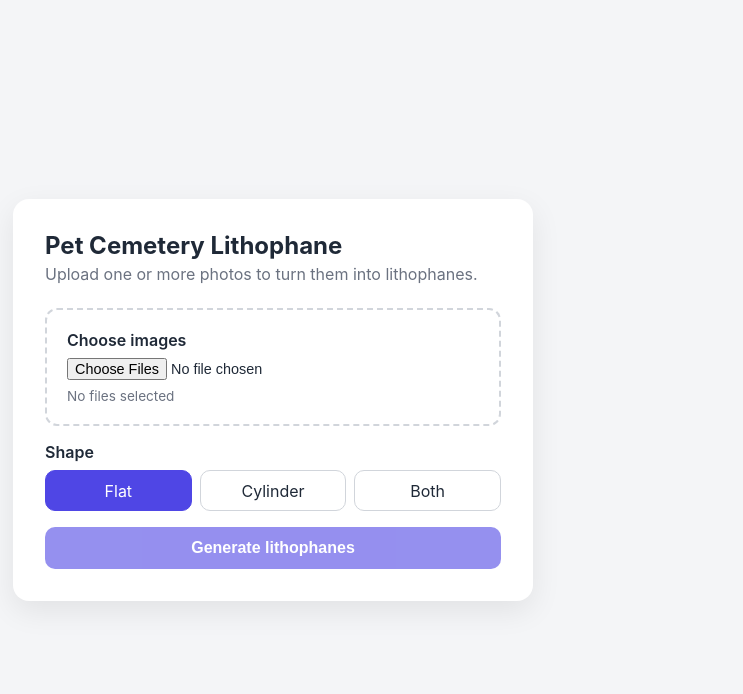
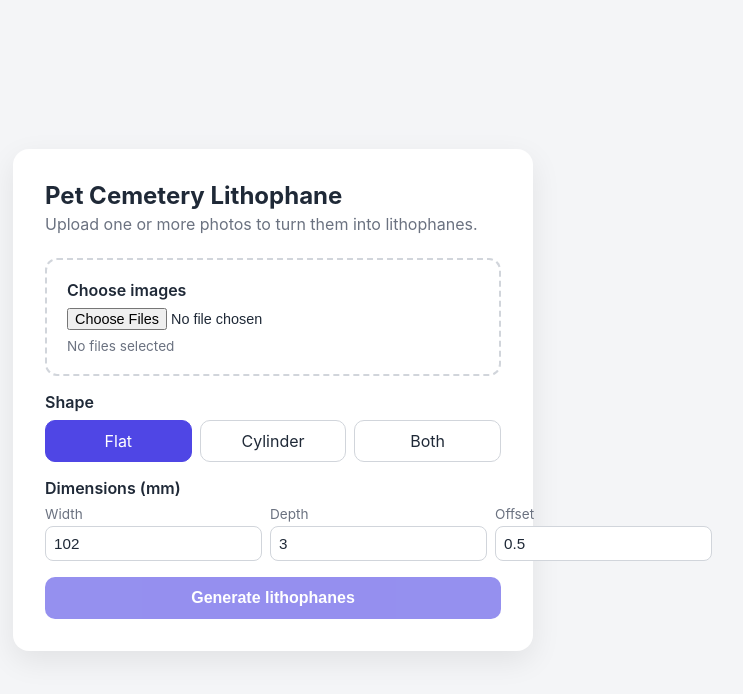
Before and after one commit to morphalex90/lithophane-generator, a Flask app: page / in a window 1280 px wide. Shown: the top 694 px of the page, without its empty margins (367-1110 px from the left). Run offline with Flask 3, Linux system fonts and the light colour scheme.

Commit message:
add default settings as inputs

```diff
--- a/app.py
+++ b/app.py
@@ -61,6 +61,17 @@ def process():
     if shape not in ("flat", "cylinder", "both"):
         return jsonify({"error": f"Invalid shape: {shape}"}), 400
 
+    # Numeric generation parameters (defaults mirror convert_to_lithophane).
+    try:
+        width = float(request.form.get("width", 102))
+        depth = float(request.form.get("depth", 3))
+        offset = float(request.form.get("offset", 0.5))
+    except ValueError:
+        return jsonify({"error": "Width, depth and offset must be numbers."}), 400
+
+    if width <= 0 or depth <= 0 or offset < 0:
+        return jsonify({"error": "Width and depth must be > 0, offset >= 0."}), 400
+
     upload_dir = output_dir()
 
     items = []
@@ -79,7 +90,9 @@ def process():
         f.save(full_path)
 
         # Pass REAL path
-        outputs = convert_to_lithophane(full_path, shape=shape)
+        outputs = convert_to_lithophane(
+            full_path, shape=shape, width=width, depth=depth, offset=offset
+        )
 
         items.append({
             "source": filename,
--- a/static/app.js
+++ b/static/app.js
@@ -79,6 +79,10 @@ document.addEventListener("DOMContentLoaded", () => {
         const shape = form.querySelector('input[name="shape"]:checked').value;
         formData.append("shape", shape);
 
+        for (const name of ["width", "depth", "offset"]) {
+            formData.append(name, form.querySelector(`input[name="${name}"]`).value);
+        }
+
         setLoading(true);
         showStatus("Generating lithophanes… this may take a moment.", "loading");
         resultSection.hidden = true;
--- a/static/style.css
+++ b/static/style.css
@@ -132,6 +132,46 @@ h1 {
     outline-offset: 2px;
 }
 
+.params-field {
+    margin: 0;
+    padding: 0;
+    border: none;
+}
+
+.params-field legend {
+    padding: 0;
+    margin-bottom: 0.5rem;
+    font-weight: 600;
+}
+
+.params-grid {
+    display: flex;
+    gap: 0.5rem;
+}
+
+.param {
+    flex: 1;
+    display: flex;
+    flex-direction: column;
+    gap: 0.25rem;
+    font-size: 0.85rem;
+    color: var(--muted);
+}
+
+.param input {
+    padding: 0.5rem;
+    border: 1px solid var(--border);
+    border-radius: 8px;
+    font-size: 0.95rem;
+    color: var(--text);
+}
+
+.param input:focus {
+    outline: 2px solid var(--accent);
+    outline-offset: 1px;
+    border-color: var(--accent);
+}
+
 button {
     position: relative;
     display: inline-flex;
--- a/templates/index.html
+++ b/templates/index.html
@@ -37,6 +37,24 @@
                 </div>
             </fieldset>
 
+            <fieldset class="params-field">
+                <legend>Dimensions (mm)</legend>
+                <div class="params-grid">
+                    <label class="param">
+                        <span>Width</span>
+                        <input type="number" name="width" value="102" min="1" step="1">
+                    </label>
+                    <label class="param">
+                        <span>Depth</span>
+                        <input type="number" name="depth" value="3" min="0.1" step="0.1">
+                    </label>
+                    <label class="param">
+                        <span>Offset</span>
+                        <input type="number" name="offset" value="0.5" min="0" step="0.1">
+                    </label>
+                </div>
+            </fieldset>
+
             <button type="submit" id="submit_btn" disabled>
                 <span class="btn-text">Generate lithophanes</span>
                 <span class="spinner" aria-hidden="true"></span>
```
Also changed, not shown: generate.py (+5 -4 lines), .claude/settings.json.
